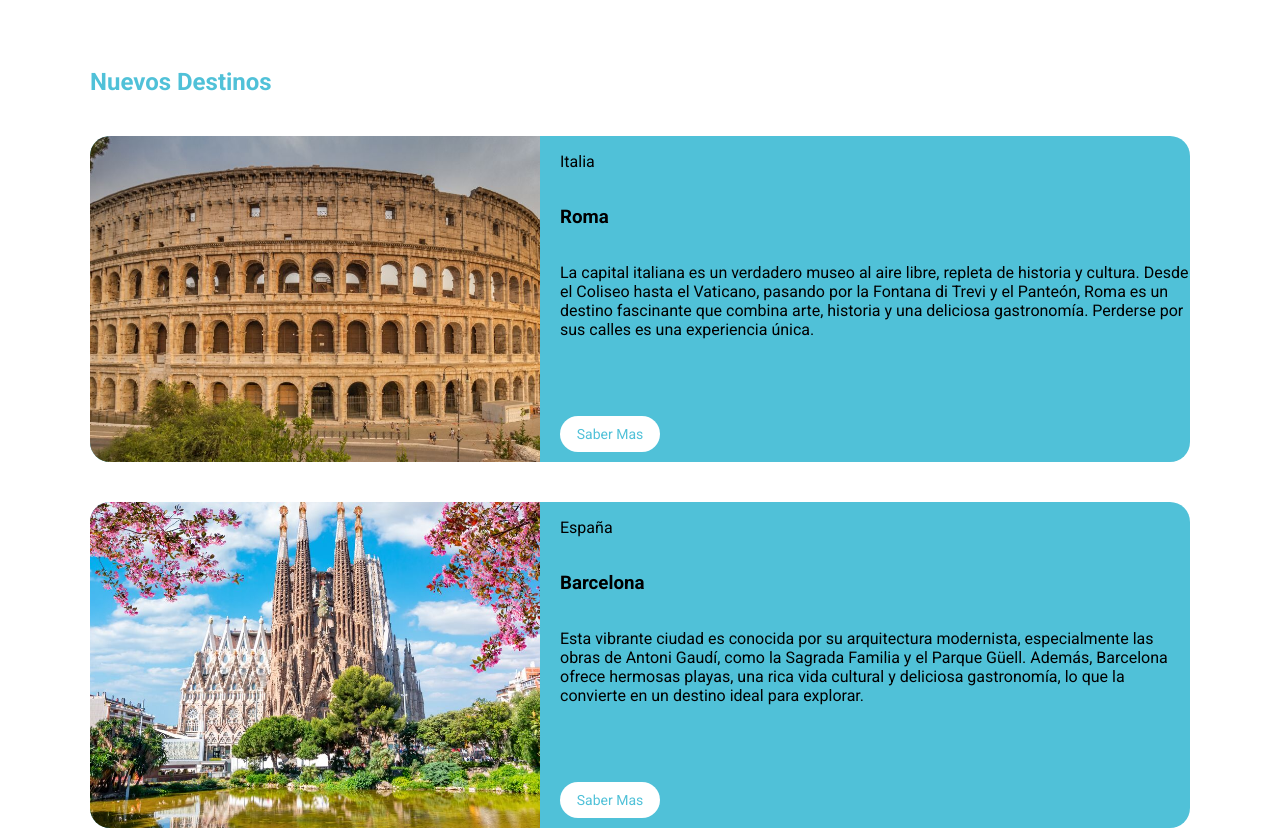
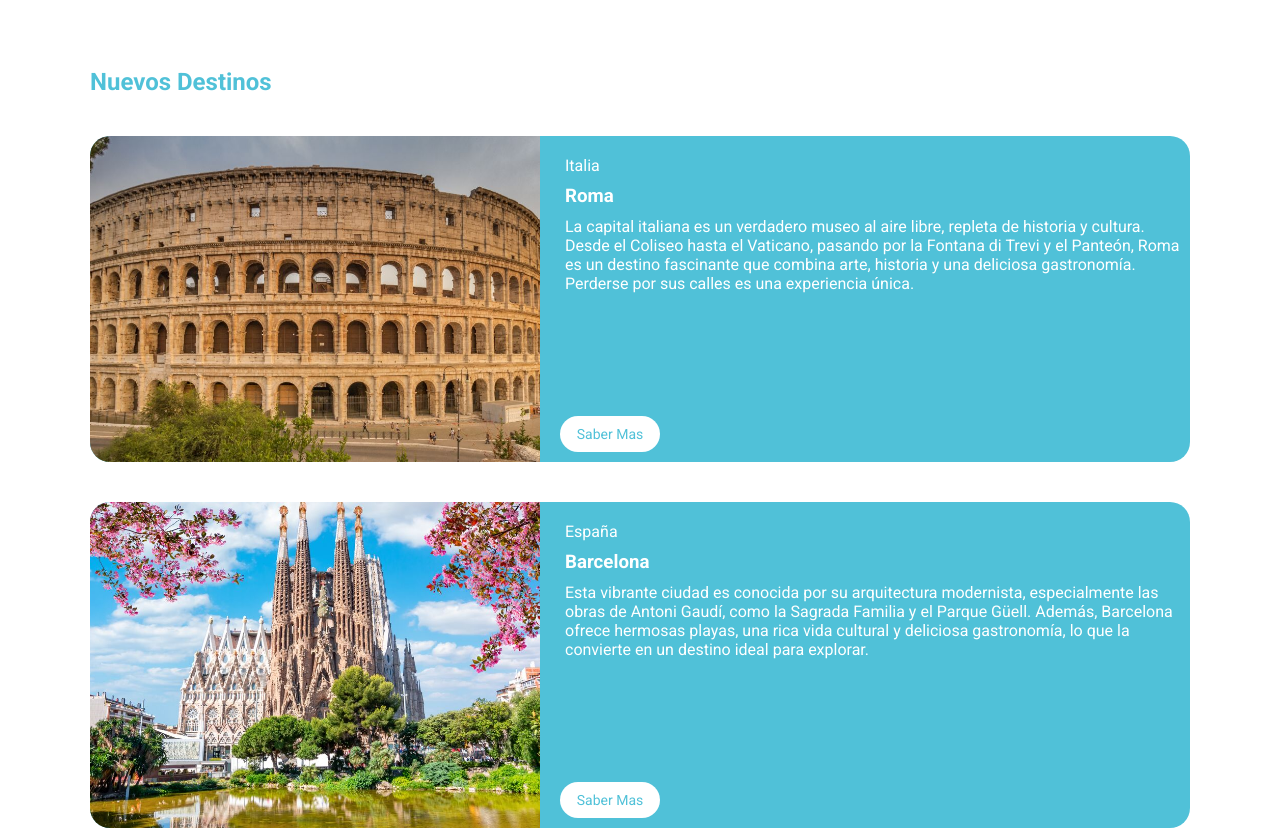
Before and after one commit to AgusLasalvia/ob-dire-o-web, a plain HTML site: page index.html in a window 1280 px wide. Shown: the part 1400-2231 px from the top of the page. Drawn offline with Linux system fonts and the light colour scheme.

Commit message:
progress

```diff
--- a/index.css
+++ b/index.css
@@ -345,7 +345,19 @@ td {
 
 .flex3 h2 {
 	color: var(--primary-color);
+
 }
+
+.flex3 div>div {
+	margin-top: 15px;
+	color: white;
+}
+
+.flex3 h3,
+.flex3 p {
+	margin: 5px;
+}
+
 
 .flex3 article {
 	width: 100%;
@@ -387,6 +399,7 @@ td {
 
 /* Inicio del cuarto Section */
 .grilla2 {
+
 	display: grid;
 	gap: 30px;
 	background-image: url(/assets/img/orange-blue-background.png);
```
Also changed, not shown: 1 other file.
